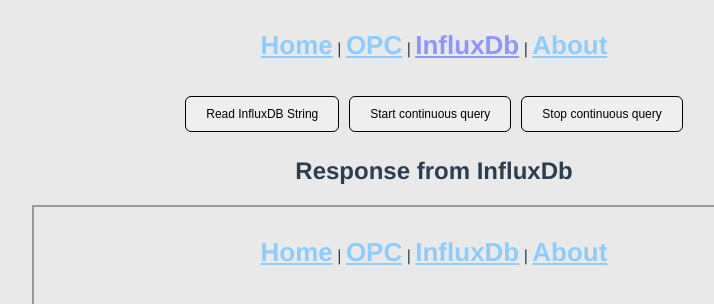
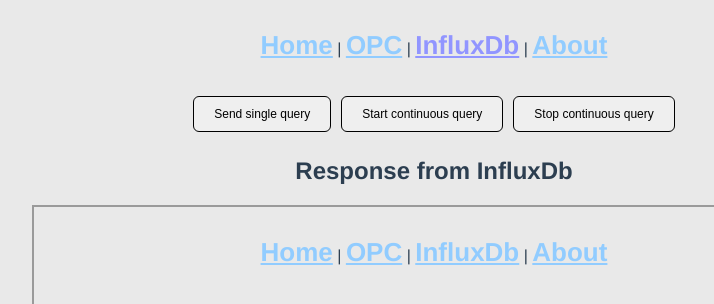
Before and after one commit to JoachimEkstrom/exjobb-node-frontend, a Vue app: page /influxdb in a window 1280 px wide. Shown: the top 304 px of the page, without its empty margins (206-920 px from the left). Built offline with nearby package versions, Linux system fonts and the light colour scheme.

Commit message:
Changed text in a few places

```diff
--- a/src/components/AddToInfluxDB.vue
+++ b/src/components/AddToInfluxDB.vue
@@ -1,7 +1,7 @@
 <template>
     <div>
         <div class="buttons">
-            <Button text="Read InfluxDB String" eventId="readOPC" @clicked="readDataForInfluxDb(hostname)"></Button>
+            <Button text="Send single query" eventId="readOPC" @clicked="readDataForInfluxDb(hostname)"></Button>
             <Button text="Start continuous query" eventId="startQuery" @click="startContinuousQuery(hostname, time)"/>
             <Button text="Stop continuous query" eventId="stopQuery" @click="stopContinuousQuery()" />
         </div>
@@ -39,7 +39,6 @@
     },
     data() {
         return {
-            isContinuousQuery : false,
             interval : "",
             time : 1000,
         }
```
